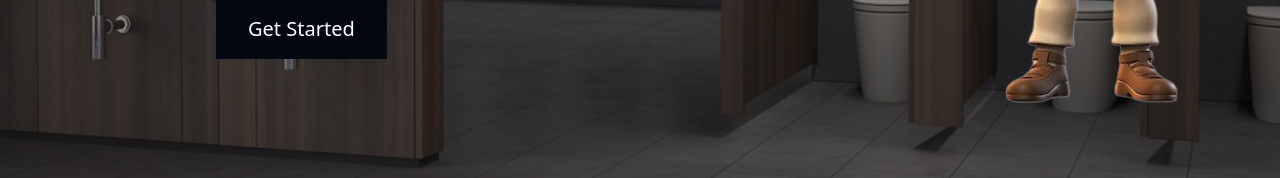
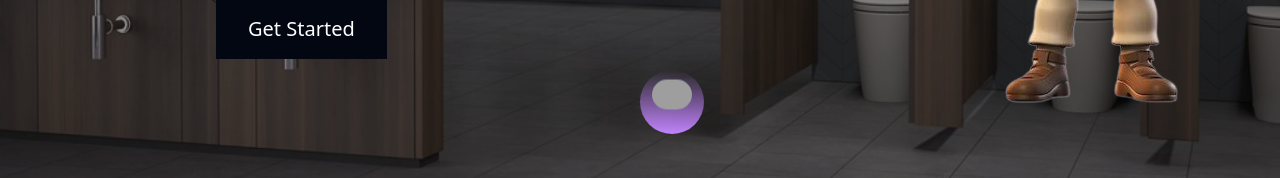
Before and after one commit to sirajk2508/IntelliWash-Smart_Washroom_System, a React (Create React App) app: page / in a window 1280 px wide. Shown: the part 586-764 px from the top of the page. Built offline with nearby package versions, Linux system fonts and the light colour scheme; grey boxes are pictures that could not be loaded.

Commit message:
Arrow icon added

```diff
--- a/src/components/BodyComponents/BodyDescription.js
+++ b/src/components/BodyComponents/BodyDescription.js
@@ -1,7 +1,9 @@
 import posterboy from "../../assets/posterboy-removebg-preview.png";
+import { DOWN_ARROW } from "../../constants";
 
 const BodyDescription = () => {
   return (
+    <div>
       <div className="relative h-[92vh] bg-black bg-opacity-45 py-10 flex justify-between items-center">
         <div className="mx-10 my-10">
           <h1 className="font-extrabold text-8xl text-white mx-10 py-6 grid shadow-custom">
@@ -25,6 +27,10 @@ const BodyDescription = () => {
           <img className="my-24" src={posterboy} alt="poster boy" />
         </div>
       </div>
+      <div className="absolute bottom-20 bg-gradient-to-t from-purple-400 left-1/2 rounded-full flex justify-center items-center w-16 h-16">
+        <img alt="down arrow" src={DOWN_ARROW} className="w-10 rounded-full animate-bounce"/>
+      </div>
+    </div>
   );
 };
 
--- a/src/constants.js
+++ b/src/constants.js
@@ -1,3 +1,5 @@
+export const DOWN_ARROW = "https://cdn-icons-png.flaticon.com/512/32/32233.png";
+
 export const CONCEPT_VIDEO_URL = "https://www.youtube.com/embed/imfmboauyRo?autoplay=1&loop=1&mute=1";
 
 export const ELECTRICITY_MANAGEMENT_IMG_URL = "https://cdn4.iconfinder.com/data/icons/energy-21/128/Energy-20-512.png";
```
Lines whose indentation alone changed are shown as unchanged.
